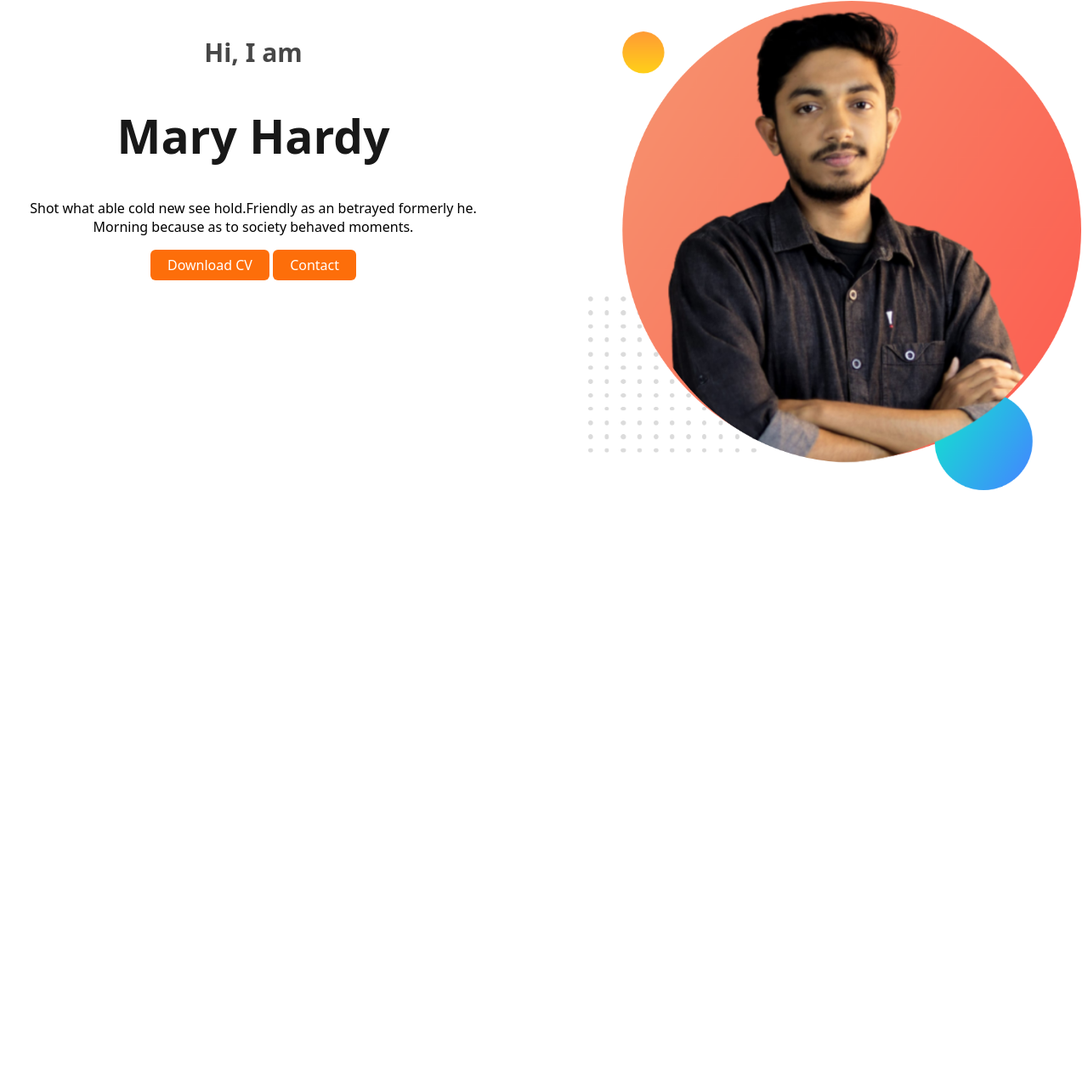
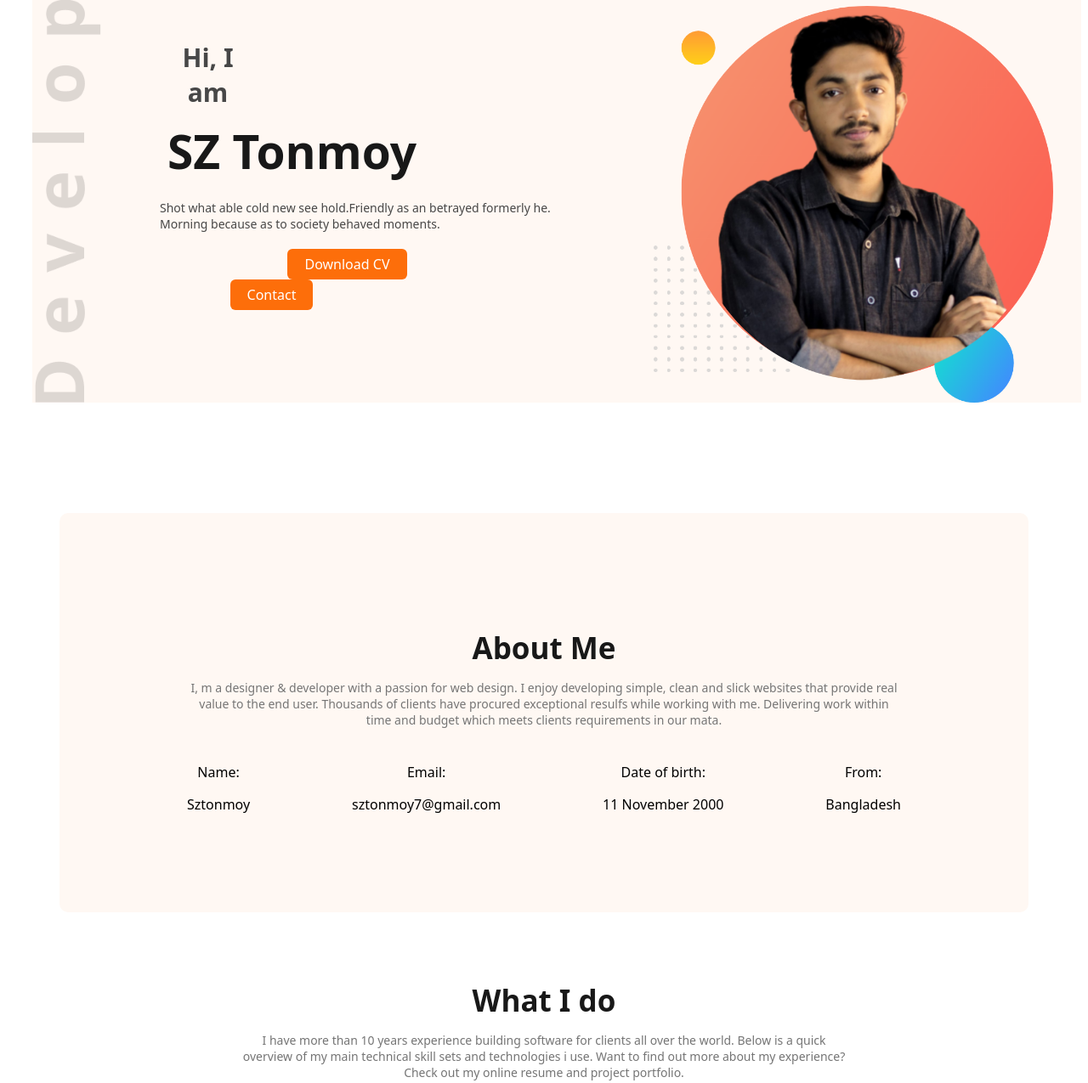
Before and after one commit to firozhossain2004/git-web-project, a plain HTML site: page index.html in a window 1280 px wide. Shown: the part 180-1455 px from the top of the page at 85% size. Before the commit the page ends 800 px from the top, so only its background shows below. Drawn offline with Linux system fonts and the light colour scheme.

Commit message:
schend commit

```diff
--- a/index.html
+++ b/index.html
@@ -7,7 +7,7 @@
     <link rel="stylesheet" href="style.css" />
   </head>
   <body>
-    <header>
+    <header class="background">
       <nav>
         <h3 class="nav-h3">Ma<span>r</span>y</h3>
         <ul>
@@ -20,23 +20,90 @@
       </nav>
       <div class="baner">
         <div class="text-content">
-          <h4 class="text wellcom">Hi, I  am</h4>
-          <h1 class="text mary">Mary Hardy</h1>
-          <p>Shot what able cold new see hold.Friendly as an betrayed formerly he. Morning because as to society behaved moments.</p>
-          <button  class="btn">Download CV</button>
-          <button  class="btn">Contact</button>
+          <h4 class="text wellcom">Hi, I am</h4>
+          <h1 class="text mary">SZ Tonmoy</h1>
+          <p class="text">
+            Shot what able cold new see hold.Friendly as an betrayed formerly
+            he. Morning because as to society behaved moments.
+          </p>
+          <button class="btn newbtn">Download CV</button>
+          <button class="btn newbt">Contact</button>
         </div>
-        <img class="baner-pic" src="images/viya2.jpg.png" alt="">
+        <img class="baner-pic" src="images/viya2.jpg.png" alt="" />
       </div>
+    </header>
 
-
-    </header>
+    <main >
+      <section class="aboutme background">
+        <h3 class="main-hader">About Me</h3>
+        <p class="main-pragrape">
+          I, m a designer & developer with a passion for web design. I enjoy
+          developing simple, clean and slick websites that provide real value to
+          the end user. Thousands of clients have procured exceptional resulfs
+          while working with me. Delivering work within time and budget which
+          meets clients requirements in our mata.
+        </p>
+        <div class="about-items">
+          <div class="about-item">
+            <p class="item-titl">Name:
+            </p>
+            <p class="item-description">
+              Sztonmoy </p>
+          </div>
+          <div class="about-item">
+            <p class="item-titl">Email:</p>
+            <p class="item-description">sztonmoy7@gmail.com</p>
+          </div>
+          <div class="about-item">
+            <p class="item-titl">Date of birth:
+              </p>
+            <p class="item-description">11 November 2000</p>
+          </div>
+          <div class="about-item">
+            <p class="item-titl">From:
+            </p>
+            <p class="item-description">Bangladesh</p>
+          </div>
+        </div>
+      </section>
+      <section class="section2">
+        <h3 class="main-hader">What I do</h3>
+        <p class="main-pragrape">I have more than 10 years experience building software for clients all over the world. Below is a quick <br> overview of my main technical skill sets and technologies i use. Want to find out more about my experience? <br> Check out my online resume and project portfolio.</p>
+      </section>
+      <section >
+         <div class="skills-continar">
+                <div class="skille">
+                  <img src="images/icons/js.png" alt="">
+                  <h4 class="skille-titele">Vanilla JavaScript</h4>
+                  <p class="skile-diskipson">List skill/technologies here. You can change the icon above to any of the 1500+ FontAwesome 5 free icons available. Aenean commodo ligula eget dolo</p>
+                </div>
+                <div class="skille">
+                  <img src="images/icons/react.png" alt="">
+                  <h4 class="skille-titele">React</h4>
+                  <p class="skile-diskipson">List skill/technologies here. You can change the icon above to any of the 1500+ FontAwesome 5 free icons available. Aenean commodo ligula eget dolor.</p>
+                </div>
+                <div class="skille">
+                  <img src="images/icons/nodejs.png" alt="">
+                  <h4 class="skille-titele">Node.js</h4>
+                  <p class="skile-diskipson">List skill/technologies here. You can change the icon above to any of the 1500+ FontAwesome 5 free icons available. Aenean commodo ligula eget dolor.</p>
+                </div>
+                <div class="skille">
+                  <img src="images/icons/mongo.png" alt="">
+                  <h4 class="skille-titele">MongoDB</h4>
+                  <p class="skile-diskipson">List skill/technologies here. You can change the icon above to any of the 1500+ FontAwesome 5 free icons available. Aenean commodo ligula eget dolor.</p>
+                </div>
+         </div>
+      </section>
+    </main>
 
 
 
 
 
-    <main></main>
+
+
+
+
     <footer></footer>
   </body>
 </html>
--- a/style.css
+++ b/style.css
@@ -28,7 +28,9 @@ nav {
 
 .nav-h3 {
     font-weight: 800;
-    font-size: 30px;
+    font-size: 32px;
+    margin-left: 115px;
+    color: #181818;
 }
 
 .nav-h3 span {
@@ -52,23 +54,100 @@ nav ul a {
     font-size: 16px;
     font-weight: 500;
 }
-.wellcom{
+
+header {
+    background-image: url(images/developer.png);
+    background-repeat: no-repeat;
+    margin-left: 30px;
+    background-size: contain;
+}
+
+/* baner style */
+.wellcom {
     font-size: 30px;
     font-weight: 600;
+    margin-right: 355px;
+    margin-bottom: -26px;
 }
-.mary{
-color:#181818 ;
-font-size: 55px;
-font-weight: bold;
+
+.mary {
+    color: #181818;
+    font-size: 55px;
+    font-weight: bold;
+    margin-right: 157px;
+    margin-bottom: 20px;
 }
-.baner-pic{
-    width: 580px;
+
+.baner-pic {
+    width: 470px;
 }
-.baner{
+
+.baner {
     display: flex;
     justify-content: space-between;
     text-align: center;
+    margin: 0px 33px 0px 150px;
 }
-.text-content{
-    max-width: 580px;
+
+.newbtn {
+    margin-right: 27px;
 }
+
+.newbt {
+    margin-right: 205px;
+}
+
+.text-content {
+    max-width: 468px;
+    margin-right: 10px;
+}
+
+.baner p {
+    text-align: left;
+    margin-bottom: 20px;
+    font-size: 14px;
+}
+
+/* main style */
+.main-hader{
+font-size: 35px;
+color: #181818;
+font-weight: bold;
+margin-bottom: 5px;
+}
+.main-pragrape{
+    font-size:14px ;
+    color: #757575;
+}
+.background {
+    background-color: #FFF8F3;
+}
+main{
+    max-width:1140px ;
+    margin: 0 auto;
+}.aboutme{
+    padding: 100px 150px;
+    border-radius: 10px;
+    text-align: center;
+    margin-top: 130px;
+
+}
+.about-items{
+    display: flex;
+    justify-content: space-between;
+    margin-top: 25px;
+}
+.section2{
+    text-align: center;
+    margin-top: 80px;
+}
+.skills-continar{
+    display: flex;
+    gap: 24px;
+    margin-top: 85px;
+}
+.skille{
+    padding: 30px;
+    border-radius: 5px;
+    box-shadow: 0px 6px 50px 0px rgba(0, 0, 0, 0.06);
+}
```
